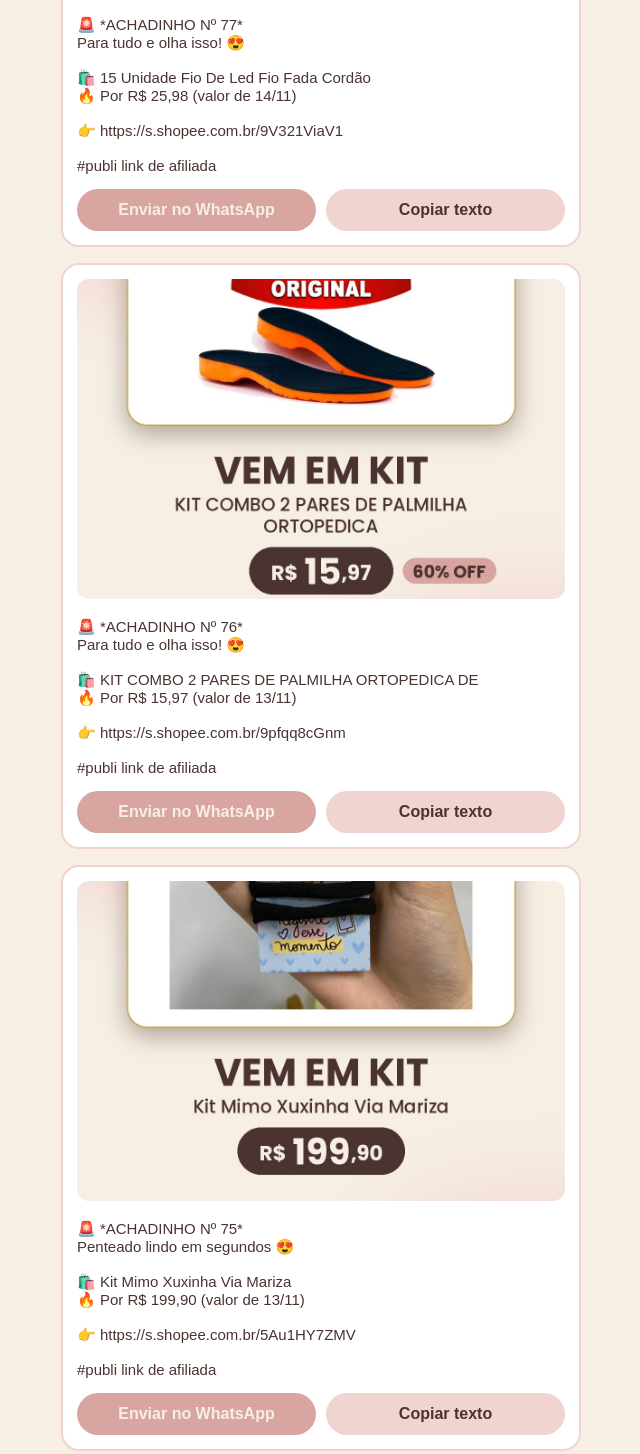
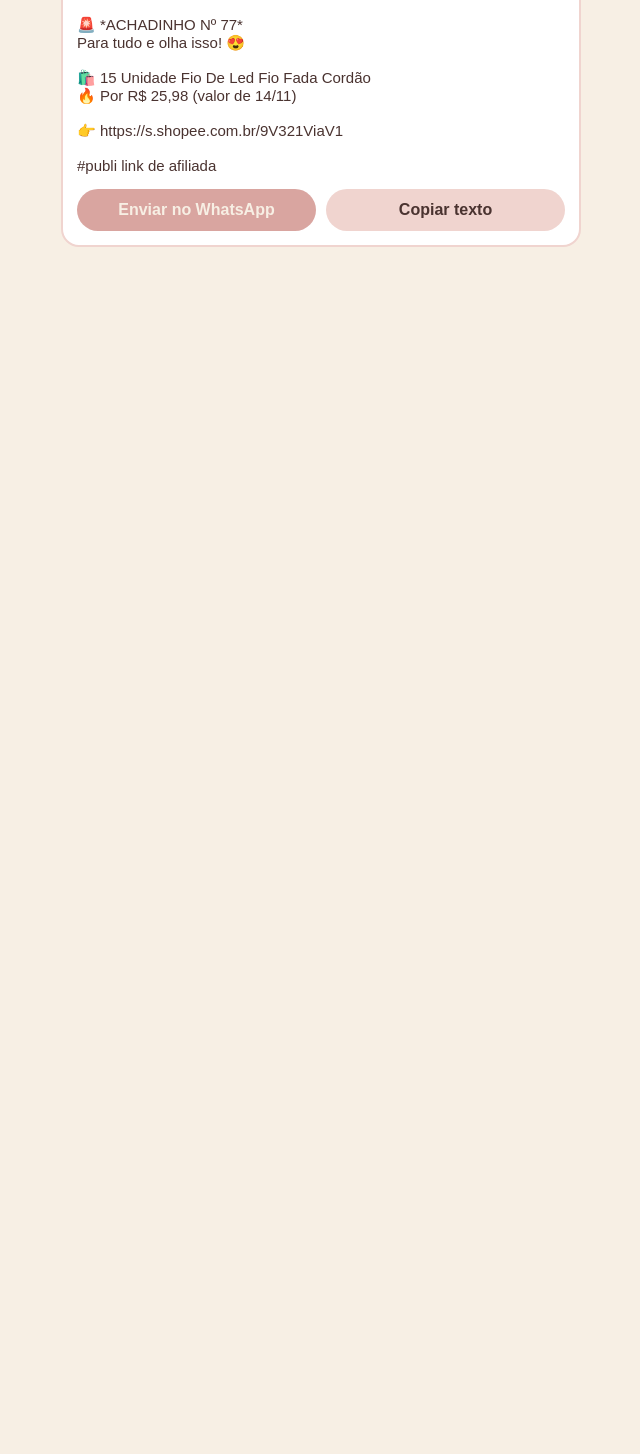
Before and after one commit to noelisouza/achadinhos-midias, a plain HTML site: page whatsapp.html in a window 1280 px wide. Shown: the part 4095-5549 px from the top of the page, without its empty margins (319-959 px from the left). After the commit the page ends 4382 px from the top, so only its background shows below. Drawn offline with Linux system fonts and the light colour scheme.

Commit message:
Mídias 2026-11-17_0114

```diff
--- a/whatsapp.html
+++ b/whatsapp.html
@@ -69,23 +69,5 @@ Para tudo e olha isso! 😍
 
 👉 https://s.shopee.com.br/9V321ViaV1
 
-#publi link de afiliada</pre><div class="acoes"><a class="wa" href="https://wa.me/?text=%F0%9F%9A%A8%20%2AACHADINHO%20N%C2%BA%2077%2A%0APara%20tudo%20e%20olha%20isso%21%20%F0%9F%98%8D%0A%0A%F0%9F%9B%8D%EF%B8%8F%2015%20Unidade%20Fio%20De%20Led%20Fio%20Fada%20Corda%CC%83o%0A%F0%9F%94%A5%20Por%20R%24%2025%2C98%20%28valor%20de%2014/11%29%0A%0A%F0%9F%91%89%20https%3A//s.shopee.com.br/9V321ViaV1%0A%0A%23publi%20link%20de%20afiliada" target="_blank" rel="noopener">Enviar no WhatsApp</a><button onclick="copiar(77)">Copiar texto</button></div></article>
-<article class="card"><img src="midias/c0076/capa.jpg" alt="" loading="lazy"><pre id="t76">🚨 *ACHADINHO Nº 76*
-Para tudo e olha isso! 😍
-
-🛍️ KIT COMBO 2 PARES DE PALMILHA ORTOPEDICA DE
-🔥 Por R$ 15,97 (valor de 13/11)
-
-👉 https://s.shopee.com.br/9pfqq8cGnm
-
-#publi link de afiliada</pre><div class="acoes"><a class="wa" href="https://wa.me/?text=%F0%9F%9A%A8%20%2AACHADINHO%20N%C2%BA%2076%2A%0APara%20tudo%20e%20olha%20isso%21%20%F0%9F%98%8D%0A%0A%F0%9F%9B%8D%EF%B8%8F%20KIT%20COMBO%202%20PARES%20DE%20PALMILHA%20ORTOPEDICA%20DE%0A%F0%9F%94%A5%20Por%20R%24%2015%2C97%20%28valor%20de%2013/11%29%0A%0A%F0%9F%91%89%20https%3A//s.shopee.com.br/9pfqq8cGnm%0A%0A%23publi%20link%20de%20afiliada" target="_blank" rel="noopener">Enviar no WhatsApp</a><button onclick="copiar(76)">Copiar texto</button></div></article>
-<article class="card"><img src="midias/c0075/capa.jpg" alt="" loading="lazy"><pre id="t75">🚨 *ACHADINHO Nº 75*
-Penteado lindo em segundos 😍
-
-🛍️ Kit Mimo Xuxinha Via Mariza
-🔥 Por R$ 199,90 (valor de 13/11)
-
-👉 https://s.shopee.com.br/5Au1HY7ZMV
-
-#publi link de afiliada</pre><div class="acoes"><a class="wa" href="https://wa.me/?text=%F0%9F%9A%A8%20%2AACHADINHO%20N%C2%BA%2075%2A%0APenteado%20lindo%20em%20segundos%20%F0%9F%98%8D%0A%0A%F0%9F%9B%8D%EF%B8%8F%20Kit%20Mimo%20Xuxinha%20Via%20Mariza%0A%F0%9F%94%A5%20Por%20R%24%20199%2C90%20%28valor%20de%2013/11%29%0A%0A%F0%9F%91%89%20https%3A//s.shopee.com.br/5Au1HY7ZMV%0A%0A%23publi%20link%20de%20afiliada" target="_blank" rel="noopener">Enviar no WhatsApp</a><button onclick="copiar(75)">Copiar texto</button></div></article></main>
+#publi link de afiliada</pre><div class="acoes"><a class="wa" href="https://wa.me/?text=%F0%9F%9A%A8%20%2AACHADINHO%20N%C2%BA%2077%2A%0APara%20tudo%20e%20olha%20isso%21%20%F0%9F%98%8D%0A%0A%F0%9F%9B%8D%EF%B8%8F%2015%20Unidade%20Fio%20De%20Led%20Fio%20Fada%20Corda%CC%83o%0A%F0%9F%94%A5%20Por%20R%24%2025%2C98%20%28valor%20de%2014/11%29%0A%0A%F0%9F%91%89%20https%3A//s.shopee.com.br/9V321ViaV1%0A%0A%23publi%20link%20de%20afiliada" target="_blank" rel="noopener">Enviar no WhatsApp</a><button onclick="copiar(77)">Copiar texto</button></div></article></main>
 <script>function copiar(n){try{navigator.clipboard.writeText(document.getElementById('t'+n).innerText)}catch(e){}}</script></body></html>
```
